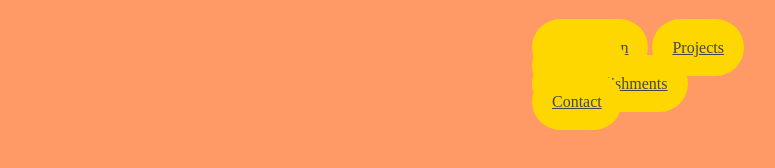
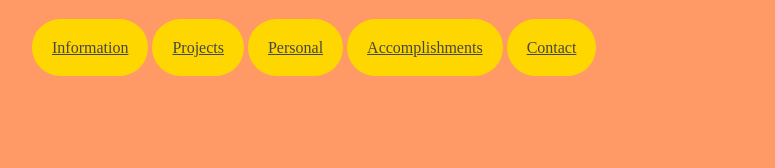
Before and after one commit to psundar3/portfolio-project, a plain HTML site: page index.html in a window 1280 px wide. Shown: the whole page, without its empty margins (16-791 px from the left). Drawn offline with Linux system fonts and the light colour scheme.

Commit message:
added css styles

```diff
--- a/styles.css
+++ b/styles.css
@@ -9,7 +9,7 @@ a {
 
 
 #port-nav {
-    padding: 15px 500px;
+    padding: 15px 0;
 }
 
 #port-nav ul {
```
